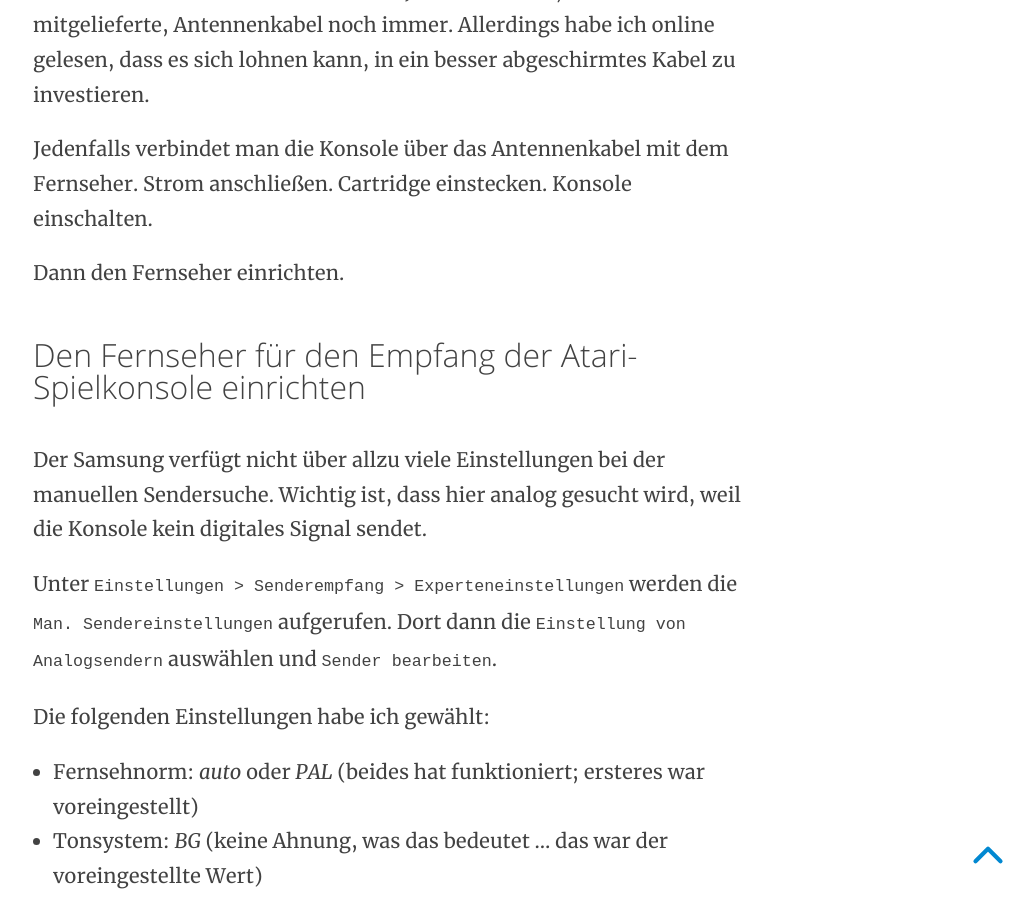
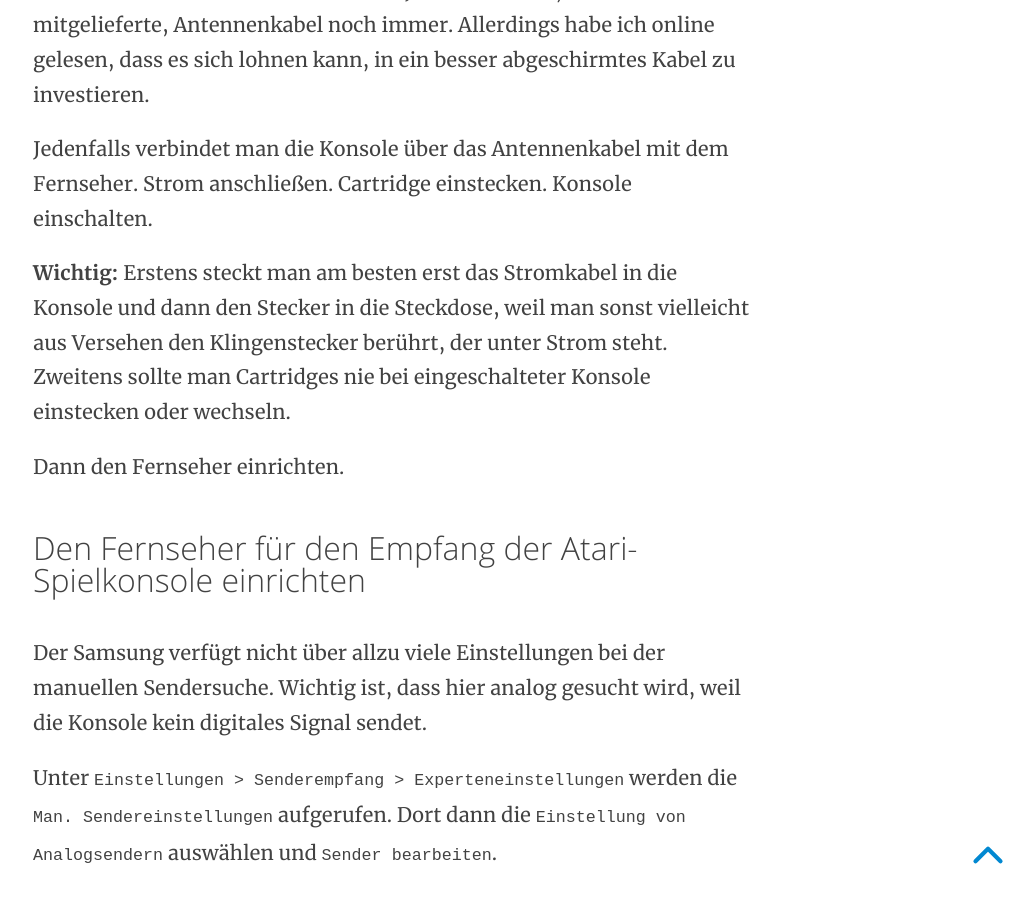
Before and after one commit to marc2o/marc2o.github.io, a Jekyll site: the page built from _posts/2021-06-21-Retrokonsole-am-modernen-Fernseher-Atari-2600-an-Samsung-Smart-TV-Smart-TV-anschliessen.md, in a window 1280 px wide and 900 px high, scrolled down 2109 px. Shown: the whole window, without its empty margins (247-1280 px from the left). Built offline with Jekyll 4.4.1, drawn with Linux system fonts in a browser that asks for light colours; some of the changed text lies outside the part shown.

Commit message:
Update 2021-06-21-Retrokonsole-am-modernen-Fernseher-Atari-2600-an-Samsung-Smart-TV-Smart-TV-anschliessen.md

```diff
--- a/_posts/2021-06-21-Retrokonsole-am-modernen-Fernseher-Atari-2600-an-Samsung-Smart-TV-Smart-TV-anschliessen.md
+++ b/_posts/2021-06-21-Retrokonsole-am-modernen-Fernseher-Atari-2600-an-Samsung-Smart-TV-Smart-TV-anschliessen.md
@@ -25,6 +25,8 @@
 
 Jedenfalls verbindet man die Konsole über das Antennenkabel mit dem Fernseher. Strom anschließen. Cartridge einstecken. Konsole einschalten.
 
+**Wichtig:** Erstens steckt man am besten erst das Stromkabel in die Konsole und dann den Stecker in die Steckdose, weil man sonst vielleicht aus Versehen den Klingenstecker berührt, der unter Strom steht. Zweitens sollte man Cartridges nie bei eingeschalteter Konsole einstecken oder wechseln.
+
 Dann den Fernseher einrichten.
 
 ## Den Fernseher für den Empfang der Atari-Spielkonsole einrichten
@@ -35,10 +37,10 @@
 
 Die folgenden Einstellungen habe ich gewählt:
 
-* Fernsehnorm: _auto_ oder _PAL_ (beides hat funktioniert; ersteres war voreingestellt)
-* Tonsystem: _BG_ (keine Ahnung, was das bedeutet … das war der voreingestellte Wert)
-* Kanal: _C-3_ (je nachdem, was beim Atari 2600 eingestellt ist)
-* Suche: Sendersuchlauf im Bereich von _55.000 KHz_
+* Fernsehnorm: `auto` oder `PAL` (beides hat funktioniert; ersteres war voreingestellt)
+* Tonsystem: `BG` (keine Ahnung, was das bedeutet, aber das war der voreingestellte Wert und hat funktioniert)
+* Kanal: `C-3` (je nachdem, was beim Atari 2600 eingestellt ist)
+* Suche: Sendersuchlauf im Bereich von `55.000 KHz`
 
 ## Ist das gut so?
 
```
Also changed, not shown: other parts of _posts/2021-06-21-Retrokonsole-am-modernen-Fernseher-Atari-2600-an-Samsung-Smart-TV-Smart-TV-anschliessen.md (+1 -1 lines).
